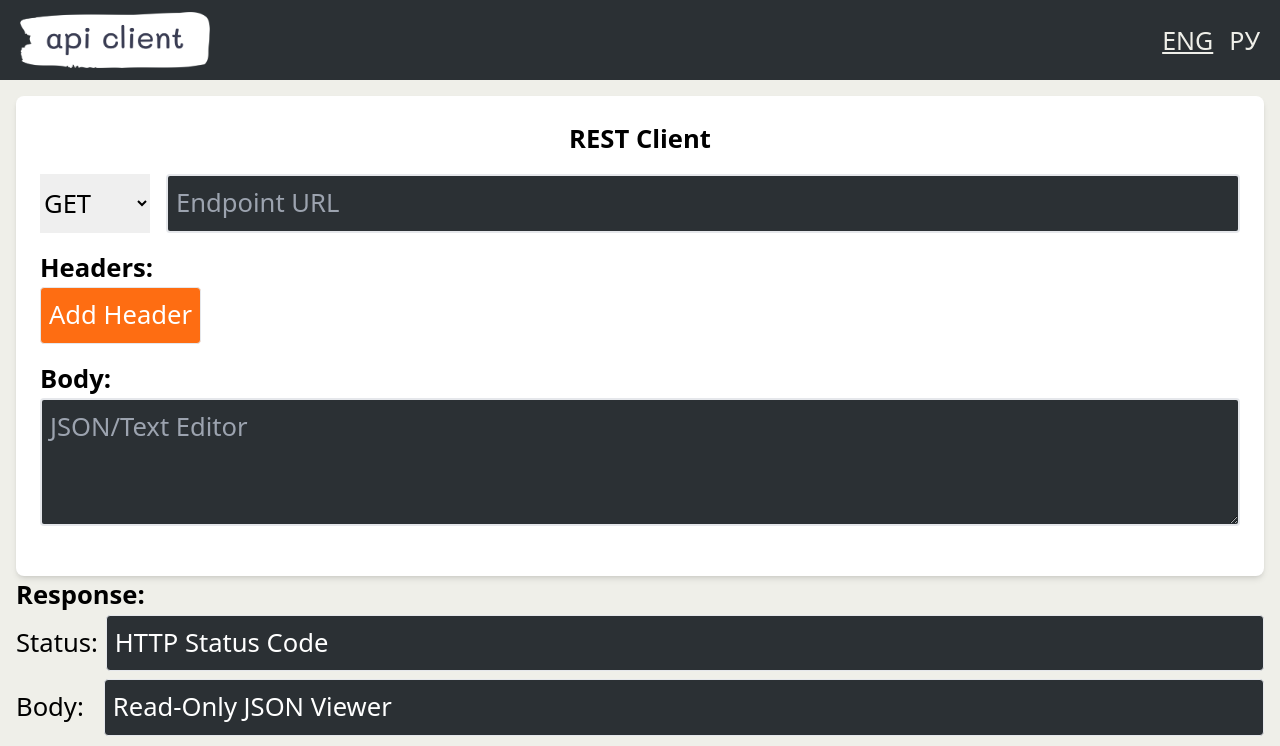
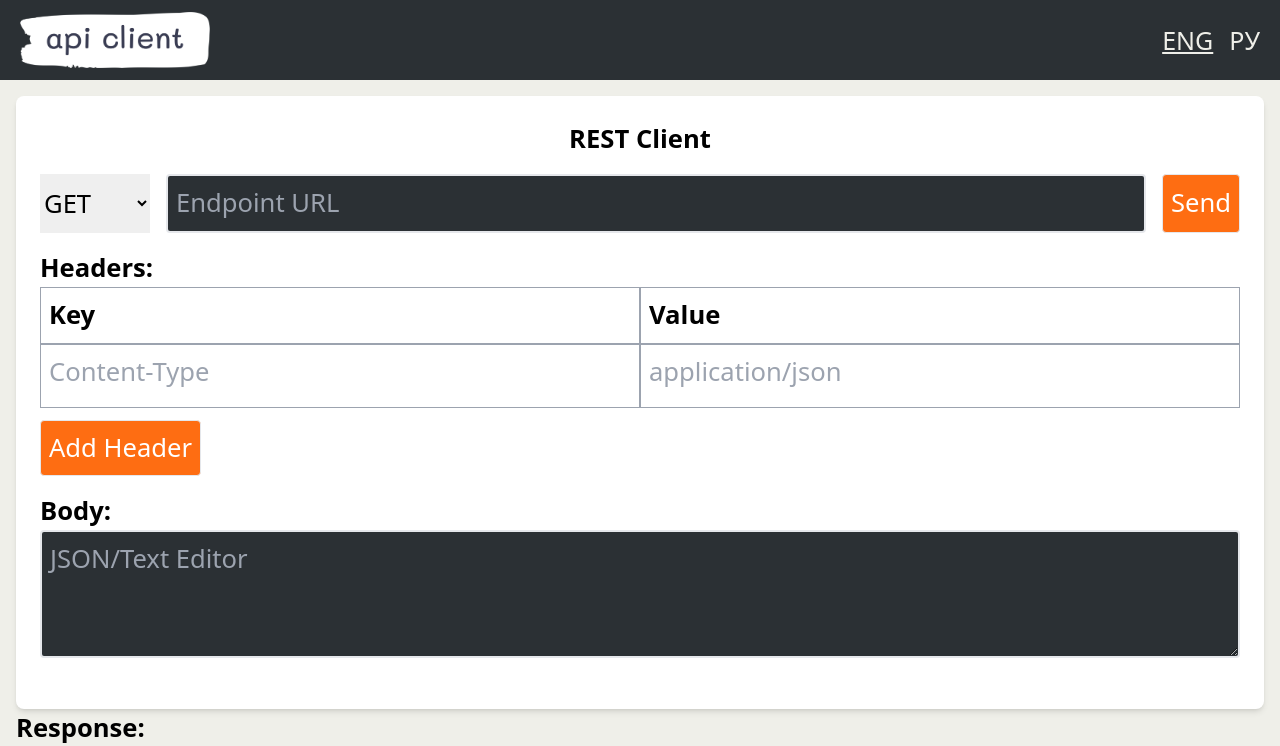
Before and after one commit to antonina220590/graphiql-app, a Next.js app: page /restfullClient in a window 1280 px wide. Shown: the top 746 px of the page. Built offline with nearby package versions, Linux system fonts and the light colour scheme.

Commit message:
feat: add receiving a response from the server when clicking on a button

```diff
--- a/app/restfullClient/page.tsx
+++ b/app/restfullClient/page.tsx
@@ -1,4 +1,30 @@
+'use client';
+import { useState } from 'react';
+
 export default function RESTfullClient() {
+  const [url, setUrl] = useState('');
+  const [response, setResponse] = useState('');
+  //const url = `https://dummyjson.com/products/42`;
+
+  const handleSend = async () => {
+    try {
+      const res = await fetch(url);
+
+      if (!res.ok) {
+        throw new Error(`Oh, no! HTTP error! Status: ${res.status}`);
+      }
+
+      const json = await res.json();
+      setResponse(JSON.stringify(json, null, 2));
+    } catch (error: unknown) {
+      if (error instanceof Error) {
+        setResponse(`Error: ${error.message}`);
+      } else {
+        setResponse('Error: An unknown error occurred');
+      }
+    }
+  };
+
   return (
     <main className="flex-grow p-4 bg-light">
       <div className="bg-white shadow-md rounded-lg p-6">
@@ -16,12 +42,41 @@ export default function RESTfullClient() {
             type="text"
             placeholder="Endpoint URL"
             className="border-2 p-2 rounded flex-grow bg-dark text-white focus:border-yellow-500 focus:outline-none"
+            value={url}
+            onChange={(e) => setUrl(e.target.value)}
           />
+          <button
+            className="bg-[#fe6d12] text-white p-2 rounded border hover:border-[#292929] transition duration-300"
+            type="submit"
+            onClick={handleSend}
+          >
+            Send
+          </button>
         </div>
 
         <div className="mb-4">
           <h2 className="font-semibold">Headers:</h2>
-          <button className="bg-[#fe6d12] text-white p-2 rounded border hover:border-[#292929] transition duration-300">
+          <div className="grid grid-cols-2 gap-0 mb-0">
+            <label className="font-semibold border border-gray-400 p-2">
+              Key
+            </label>
+            <label className="font-semibold border border-gray-400 p-2">
+              Value
+            </label>
+          </div>
+          <div className="grid grid-cols-2 gap-0 mb-0">
+            <textarea
+              id="key"
+              placeholder="Content-Type"
+              className="border border-gray-400 p-2 h-16 resize-none"
+            ></textarea>
+            <textarea
+              id="value"
+              placeholder="application/json"
+              className="border border-gray-400 p-2 h-16 resize-none"
+            ></textarea>
+          </div>
+          <button className="bg-[#fe6d12] text-white p-2 mt-3 rounded border hover:border-[#292929] transition duration-300">
             Add Header
           </button>
         </div>
@@ -45,7 +100,7 @@ export default function RESTfullClient() {
       <div className="flex items-center">
         <div className="mr-5">Body:</div>
         <div className="border p-2 rounded bg-dark flex-1 text-white">
-          Read-Only JSON Viewer
+          {response}
         </div>
       </div>
     </main>
```
